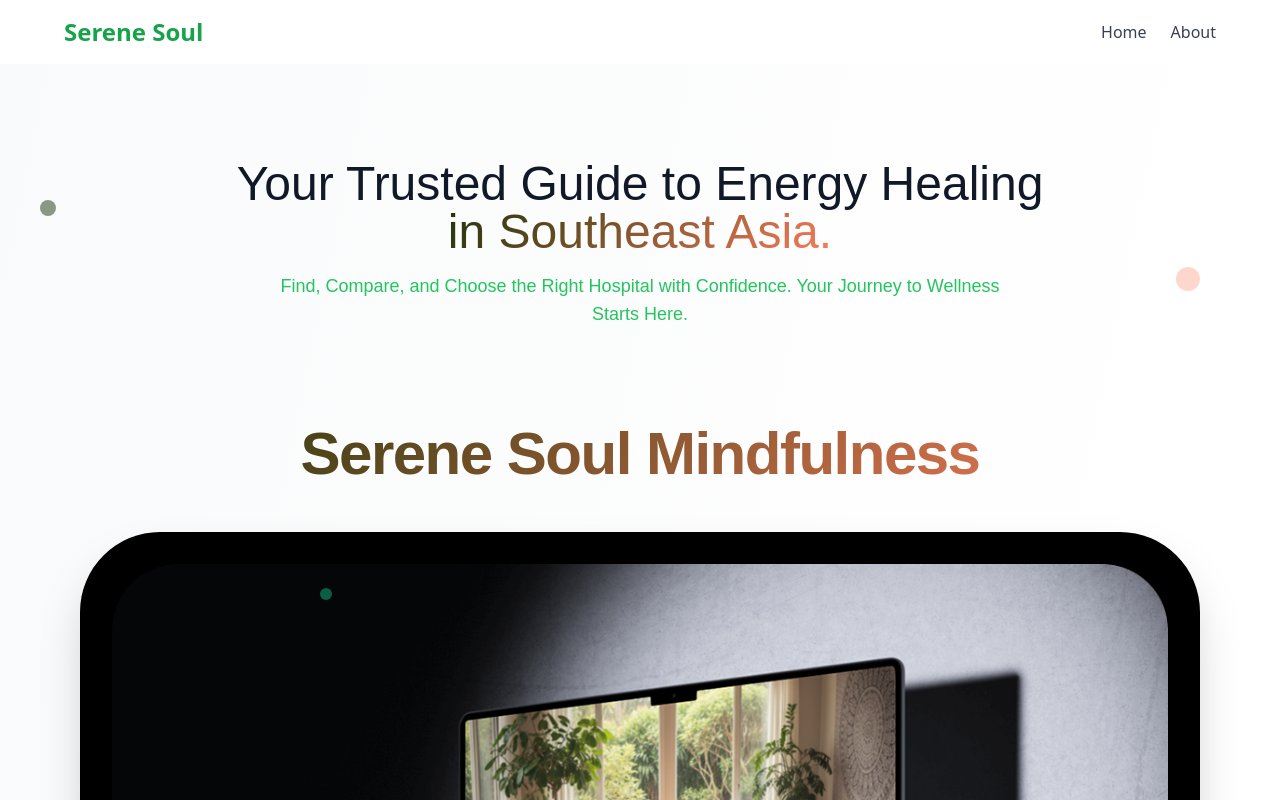
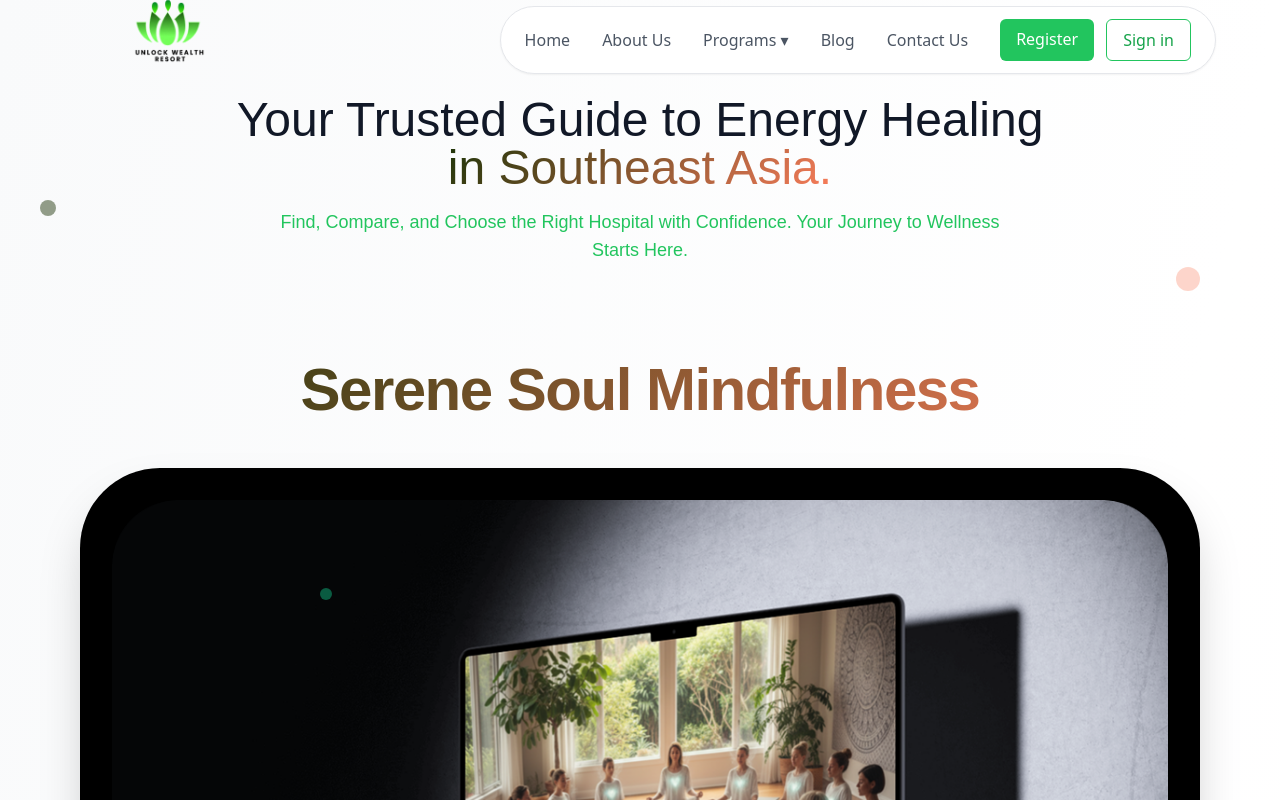
Before and after one commit to AungMinKo-tech/react_yoga_project, a React (Create React App) app: page / in a window 1280 px wide. Shown: the top 800 px of the page. Built offline with nearby package versions, Linux system fonts and the light colour scheme.

Commit message:
adding navbar

```diff
--- a/package.json
+++ b/package.json
@@ -13,6 +13,7 @@
     "@testing-library/react": "^16.3.0",
     "@testing-library/user-event": "^13.5.0",
     "axios": "^1.12.2",
+    "lucide-react": "^0.546.0",
     "react": "^19.2.0",
     "react-dom": "^19.2.0",
     "react-hook-form": "^7.65.0",
--- a/src/components/Navbar.jsx
+++ b/src/components/Navbar.jsx
@@ -1,18 +1,175 @@
-import React from 'react';
-import { Link } from 'react-router-dom';
+import React, { useEffect, useState } from "react";
+import { Link } from "react-router-dom"; // 👈 import Link
+import { Menu, X } from "lucide-react"; // for mobile menu icons
 
-const Navbar = () => {
+const NavigationBar = () => {
+  const [menuOpen, setMenuOpen] = useState(false);
+  const [isScrolled, setIsScrolled] = useState(false);
+
+  const toggleMenu = () => setMenuOpen(!menuOpen);
+  const closeMenu = () => setMenuOpen(false);
+
+  useEffect(() => {
+    const handleScroll = () => {
+      if (window.scrollY > 10) setIsScrolled(true);
+      else setIsScrolled(false);
+    };
+    window.addEventListener('scroll', handleScroll);
+    return () => window.removeEventListener('scroll', handleScroll);
+  }, []);
+
   return (
-    <nav className="bg-white shadow-lg p-4">
-      <div className="max-w-6xl mx-auto flex justify-between items-center">
-        <Link to="/" className="text-2xl font-bold text-green-600">Serene Soul</Link>
-        <div className="space-x-6">
-          <Link to="/" className="text-gray-700 hover:text-green-600">Home</Link>
-          <Link to="/about" className="text-gray-700 hover:text-green-600">About</Link>
+    <nav className={`fixed top-0 w-full z-50 flex justify-between items-center h-20 transition-all ${isScrolled ? 'bg-white shadow-md border-b border-gray-200' : 'bg-transparent'}`}
+    >
+      {/* Left: Logo */}
+      <div className="ml-32 flex items-center space-x-2">
+        <img
+          src="assets/logo1.png"
+          alt="Logo"
+          className="h-20 w-20"
+        />
+      </div>
+
+      <div className="mr-16 hidden md:flex items-center space-x-8 bg-white shadow-sm rounded-full border border-gray-200 px-6 py-3">
+        <ul className="hidden md:flex space-x-8 text-gray-600 font-medium">
+          <li>
+            <Link
+              to="/"
+              className="hover:text-green-600 transition-colors"
+              onClick={closeMenu}
+            >
+              Home
+            </Link>
+          </li>
+          <li>
+            <Link
+              to="/about"
+              className="hover:text-green-600 transition-colors"
+              onClick={closeMenu}
+            >
+              About Us
+            </Link>
+          </li>
+          <li>
+            <Link
+              to="/programs"
+              className="hover:text-green-600 transition-colors"
+              onClick={closeMenu}
+            >
+              Programs ▾
+            </Link>
+          </li>
+          <li>
+            <Link
+              to="/blog"
+              className="hover:text-green-600 transition-colors"
+              onClick={closeMenu}
+            >
+              Blog
+            </Link>
+          </li>
+          <li>
+            <Link
+              to="/contact"
+              className="hover:text-green-600 transition-colors"
+              onClick={closeMenu}
+            >
+              Contact Us
+            </Link>
+          </li>
+        </ul>
+
+        {/* Desktop Buttons */}
+        <div className="hidden md:flex space-x-3">
+          <Link
+            to="/register"
+            className="bg-green-500 hover:bg-green-600 text-white px-4 py-2 rounded-md font-medium"
+          >
+            Register
+          </Link>
+          <Link
+            to="/signin"
+            className="border border-green-500 text-green-600 hover:bg-green-100 px-4 py-2 rounded-md font-medium"
+          >
+            Sign in
+          </Link>
         </div>
       </div>
+
+      {/* Mobile Menu Button */}
+      <div className="md:hidden flex items-center">
+        <button onClick={toggleMenu}>
+          {menuOpen ? <X size={28} /> : <Menu size={28} />}
+        </button>
+      </div>
+
+      {/* Mobile Dropdown */}
+      {menuOpen && (
+        <div className="absolute top-full left-0 w-full bg-white border-t border-gray-200 rounded-b-2xl shadow-md md:hidden z-1">
+          <ul className="flex flex-col items-center space-y-4 py-4 text-gray-600 font-medium">
+            <li>
+              <Link to="/" onClick={closeMenu} className="hover:text-green-600">
+                Home
+              </Link>
+            </li>
+            <li>
+              <Link
+                to="/about"
+                onClick={closeMenu}
+                className="hover:text-green-600"
+              >
+                About Us
+              </Link>
+            </li>
+            <li>
+              <Link
+                to="/programs"
+                onClick={closeMenu}
+                className="hover:text-green-600"
+              >
+                Programs
+              </Link>
+            </li>
+            <li>
+              <Link
+                to="/blog"
+                onClick={closeMenu}
+                className="hover:text-green-600"
+              >
+                Blog
+              </Link>
+            </li>
+            <li>
+              <Link
+                to="/contact"
+                onClick={closeMenu}
+                className="hover:text-green-600"
+              >
+                Contact Us
+              </Link>
+            </li>
+          </ul>
+
+          <div className="flex flex-col items-center space-y-2 pb-4">
+            <Link
+              to="/register"
+              onClick={closeMenu}
+              className="bg-green-500 hover:bg-green-600 text-white px-6 py-2 rounded-md font-medium w-4/5 text-center"
+            >
+              Register
+            </Link>
+            <Link
+              to="/signin"
+              onClick={closeMenu}
+              className="border border-green-500 text-green-600 hover:bg-green-100 px-6 py-2 rounded-md font-medium w-4/5 text-center"
+            >
+              Sign in
+            </Link>
+          </div>
+        </div>
+      )}
     </nav>
   );
 };
 
-export default Navbar;
+export default NavigationBar;
```
